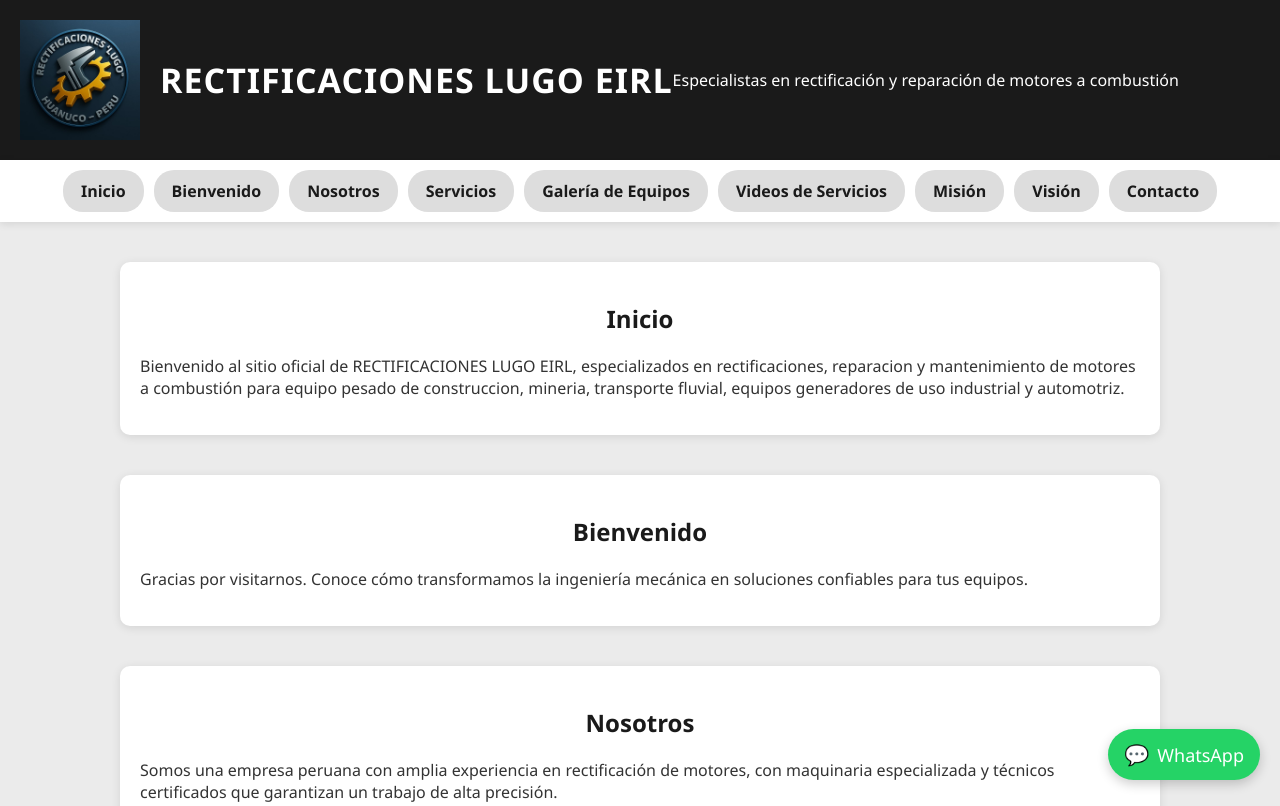
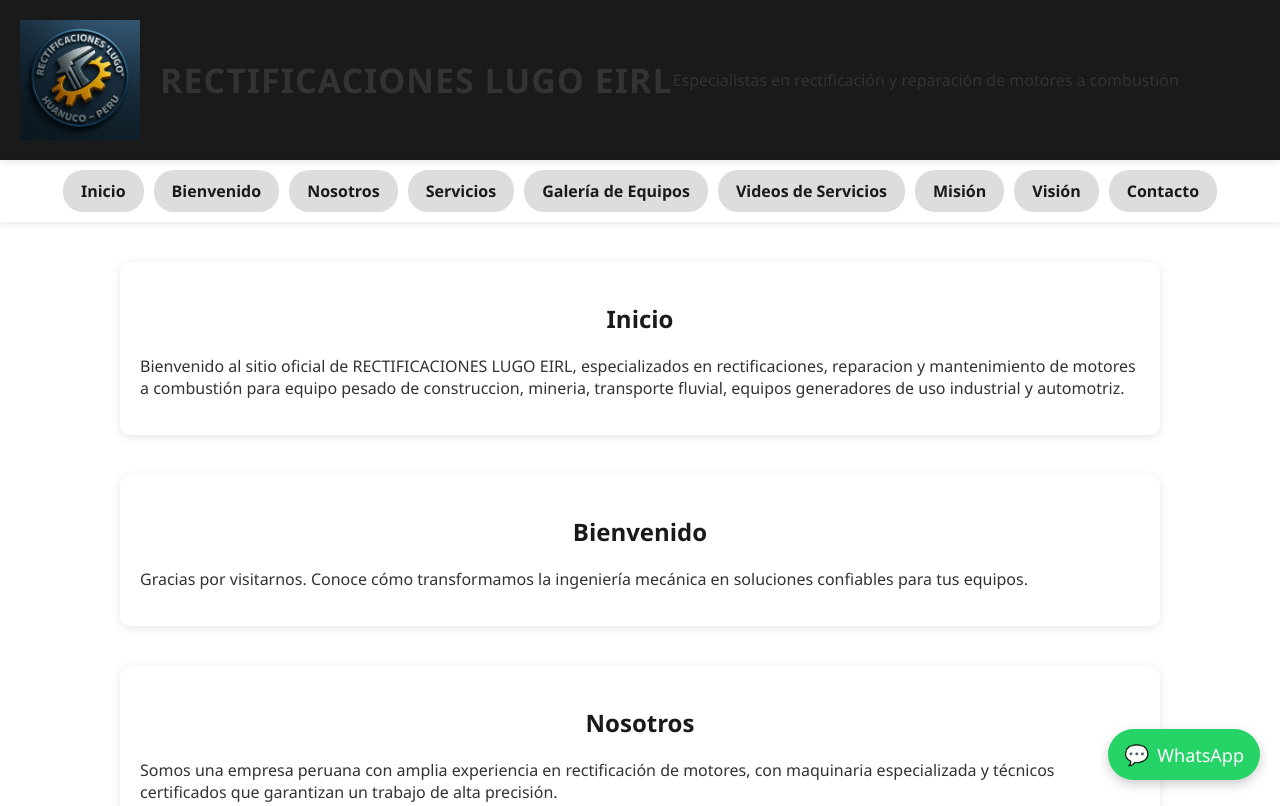
Before and after one commit to juancuadros302/rectificaciones-lugo, a plain HTML site: page index.html in a window 1280 px wide. Shown: the top 806 px of the page. Drawn offline with Linux system fonts and the light colour scheme.

Commit message:
Update index.html
Guardar archivo corregido

```diff
--- a/index.html
+++ b/index.html
@@ -7,10 +7,10 @@
   <style>
     :root {
       --fondo-principal: #1a1a1a;
-      --gris-suave: #ebebeb;
+      --azul-acero: #ebebeb;
       --sombra-suave: rgba(0,0,0,0.1);
       --color-primario: #1a1a1a;
-      --color-secundario: white;
+      --color-secundario: gris;
     }
 
     body {
@@ -22,7 +22,7 @@
 
     .encabezado {
       background-color: var(--fondo-principal);
-      color: white;
+      color: gris;
       display: flex;
       align-items: center;
       padding: 20px;
```
